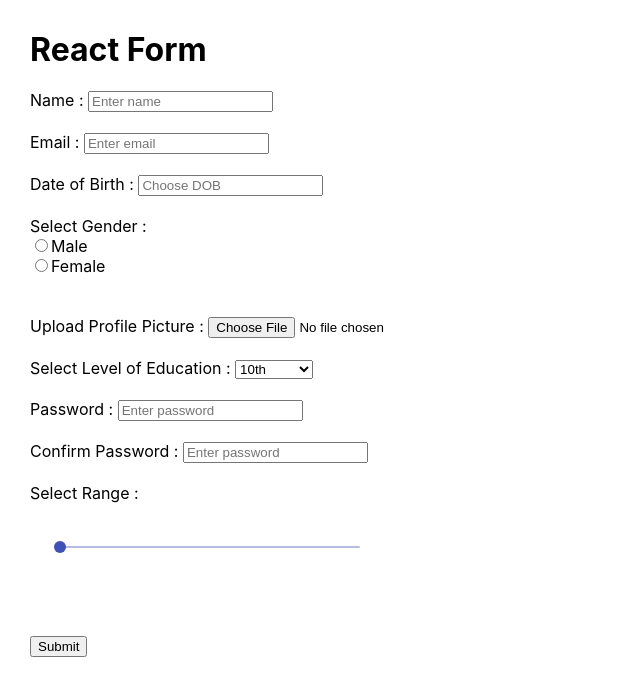
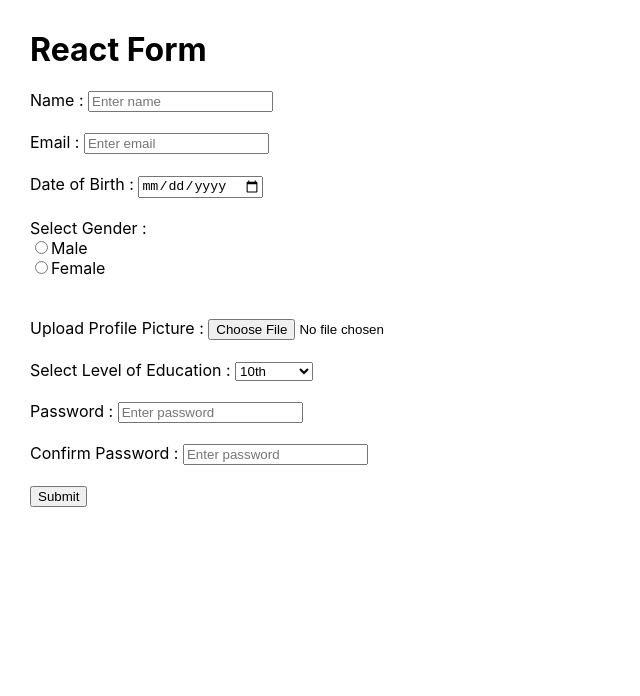
Before and after one commit to BhupaliM/React-Practice, a React (Create React App) app: page / in a window 1280 px wide. Shown: the top 696 px of the page, without its empty margins (0-640 px from the left). Built offline with nearby package versions, Linux system fonts and the light colour scheme.

Commit message:
Added date field

```diff
--- a/src/App.js
+++ b/src/App.js
@@ -8,7 +8,6 @@ import RadioButton from './components/RadioButton.js'
 import DateField from './components/DateField.js'
 import FileUpload from './components/FileUpload';
 import PasswordField from './components/PasswordField.js'
-import Range from './components/Range.js';
 
 class App extends React.Component {
   constructor(props) {
@@ -23,11 +22,11 @@ class App extends React.Component {
         email: "",
         selected_value: "",
         selected_file: "",
-        selected_date: null,
-        selected_radio_value: null,
+        selected_date: "",
+        selected_radio_value: "",
         password: "",
         cpassword: "",
-        selected_range: null
+        selected_range: ""
       },
       formErrors: {
         input: '',
@@ -101,9 +100,9 @@ class App extends React.Component {
     this.setState({fields: fields});
   }
 
-  handleDate(date) {
+  handleDate(e) {
     let fields = this.state.fields
-    fields['selected_date'] = date
+    fields['selected_date'] = e.target.value
     this.setState({fields: fields})
   }
 
@@ -183,14 +182,6 @@ class App extends React.Component {
 
           <br />
 
-          <div className="form-group">
-            <label>Select Range : </label>
-            <Range selected_range={this.state.fields.selected_range} updateRange={this.updateRange} />
-            <span className="error">{this.state.formErrors.selected_range}</span>
-          </div>
-
-          <br />
-
           <input type="submit" value="Submit" />
         </form>
       </div>
--- a/src/components/DateField.js
+++ b/src/components/DateField.js
@@ -1,21 +1,22 @@
 import React from 'react'
-import DatePicker from 'react-datepicker'
-import 'react-datepicker/dist/react-datepicker.css'
+// import DatePicker from 'react-datepicker'
+// import 'react-datepicker/dist/react-datepicker.css'
 
 class DateField extends React.Component {
     render() {
         return (
-            <DatePicker
-                placeholderText="Choose DOB"
-                selected={this.props.selected_date}
-                onChange={this.props.handleDate}
-                dateFormat="dd/MM/yyyy"
-                maxDate = {new Date()}
-                showYearDropdown
-                scrollableYearDropdown
-                className="form-group"
-                required
-            />
+            // <DatePicker
+            //     placeholderText="Choose DOB"
+            //     selected={this.props.selected_date}
+            //     onChange={this.props.handleDate}
+            //     dateFormat="dd/MM/yyyy"
+            //     maxDate = {new Date()}
+            //     showYearDropdown
+            //     scrollableYearDropdown
+            //     className="form-group"
+            //     required
+            // />
+            <input type="date" value={this.props.selected_date} onChange={this.props.handleDate} className="form-control" required/>
         );
     }
 }
```
